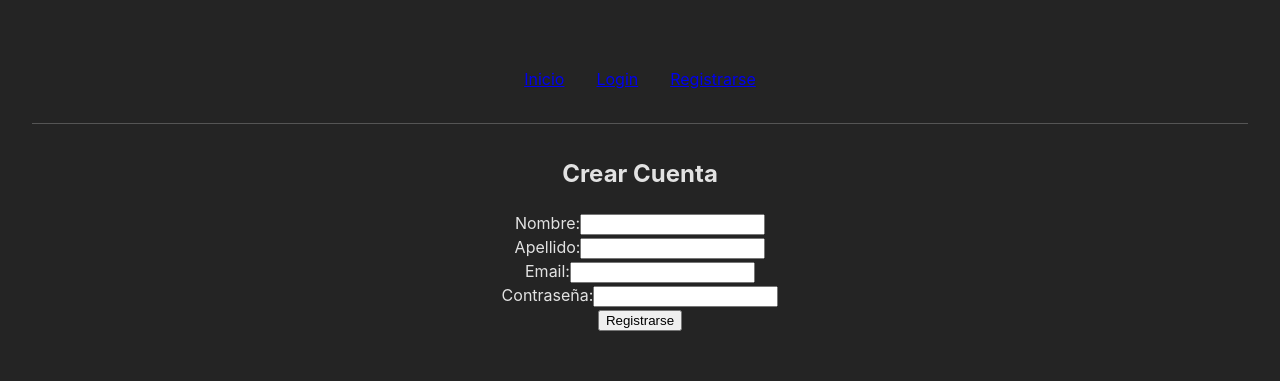
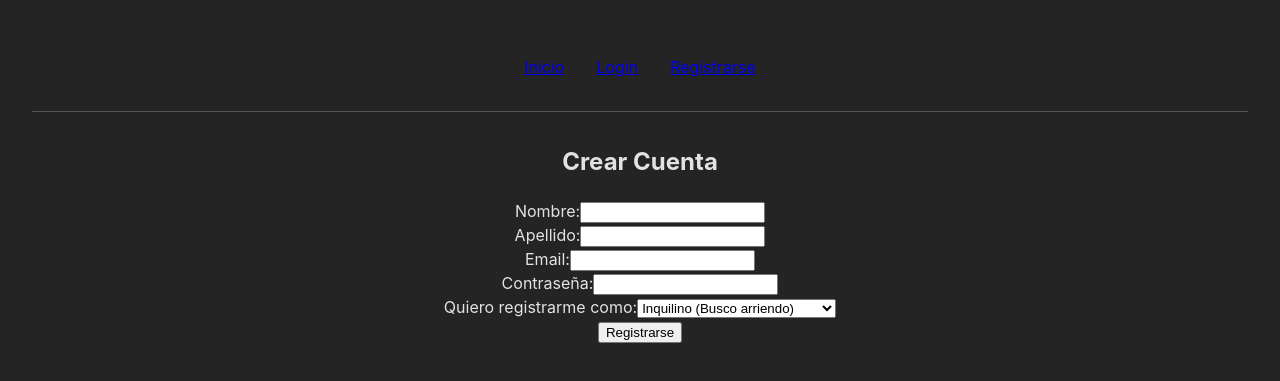
Before and after one commit to crespitosoff/rentapp-frontend, a React (Vite) app: page /register in a window 1280 px wide. Shown: the part 201-582 px from the top of the page. Built offline with nearby package versions, Linux system fonts and the light colour scheme.

Commit message:
feat: Anade selector de rol al formulario de registro

```diff
--- a/src/pages/RegistrerPage.jsx
+++ b/src/pages/RegistrerPage.jsx
@@ -1,3 +1,5 @@
+// src/pages/RegisterPage.jsx
+
 import { useState } from 'react';
 import { useNavigate } from 'react-router-dom';
 
@@ -12,6 +14,7 @@ function RegisterPage() {
   const [error, setError] = useState('');
   const navigate = useNavigate();
 
+  // Esta función ya es perfecta, maneja todos los campos
   const handleChange = (e) => {
     setFormData({
       ...formData,
@@ -19,6 +22,7 @@ function RegisterPage() {
     });
   };
 
+  // Esta función ya es perfecta, envía todo el 'formData'
   const handleSubmit = async (e) => {
     e.preventDefault();
     setError('');
@@ -66,6 +70,17 @@ function RegisterPage() {
           <label>Contraseña:</label>
           <input type="password" name="password" onChange={handleChange} required />
         </div>
+
+        {/* --- ÚNICO CAMBIO (AÑADIR SELECTOR DE ROL) --- */}
+        <div>
+          <label>Quiero registrarme como:</label>
+          <select name="rol" value={formData.rol} onChange={handleChange}>
+            <option value="arrendatario">Inquilino (Busco arriendo)</option>
+            <option value="arrendador">Propietario (Ofrezco arriendo)</option>
+          </select>
+        </div>
+        {/* --- FIN DEL CAMBIO --- */}
+
         <button type="submit">Registrarse</button>
       </form>
       {error && <p style={{ color: 'red' }}>{error}</p>}
```
